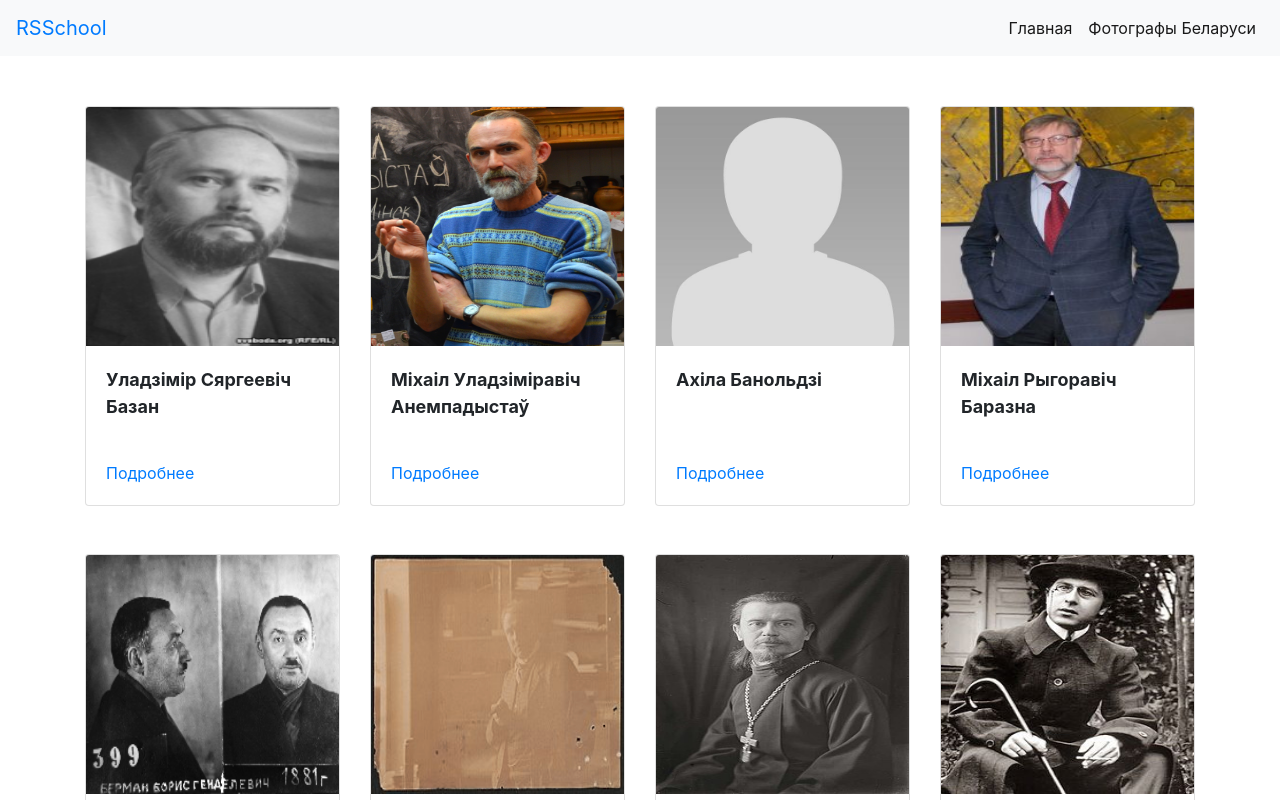
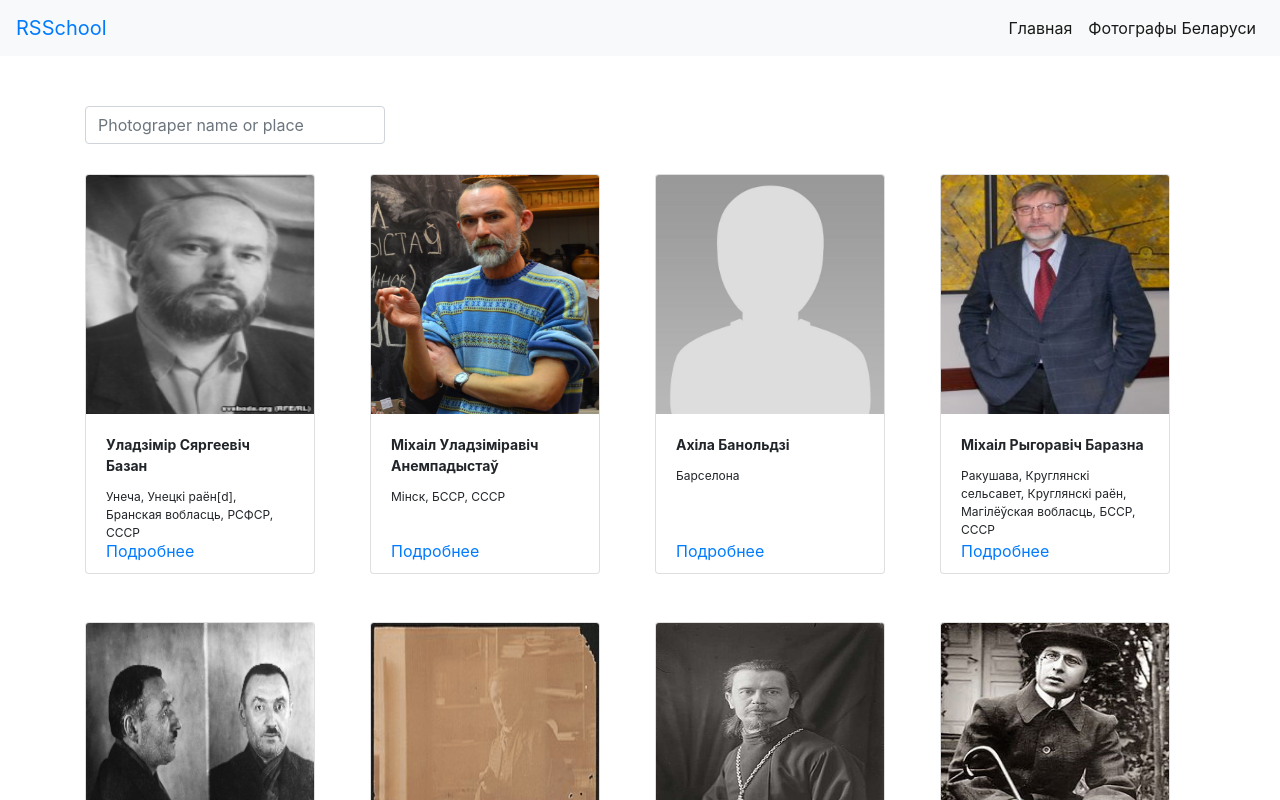
Before and after one commit to KirillTovpinets/RSConf-landing-page, a React (Create React App) app: page /photographers in a window 1280 px wide. Shown: the top 800 px of the page. Built offline with nearby package versions, Linux system fonts and the light colour scheme.

Commit message:
fead: add filter to Photograpers

```diff
--- a/src/components/List.js
+++ b/src/components/List.js
@@ -1,18 +1,42 @@
-import React, { Component } from "react";
+import React, { Component, Fragment } from "react";
 import PhotographerCard from "./PhotograperCard";
-import { Row, Col } from "reactstrap";
+import { Row, Col, Input } from "reactstrap";
 
-export default class List extends Component {
+class List extends Component {
+  state = { value: "" };
+
+  change = e => {
+    this.setState({ value: e.target.value });
+  };
+
   render = () => {
     const { data, match } = this.props;
+    const inputValue = this.state.value.toLocaleLowerCase();
+    const photograper = data
+      .filter(
+        x =>
+          x.person.toLocaleLowerCase().includes(inputValue) ||
+          x.motherland.toLocaleLowerCase().includes(inputValue)
+      )
+      .map(photographer => (
+        <Col md="3" key={photographer.id}>
+          <PhotographerCard route={match.url} data={photographer} />
+        </Col>
+      ));
     return (
-      <Row>
-        {data.map(photographer => (
-          <Col md="3" key={photographer.id}>
-            <PhotographerCard route={match.url} data={photographer} />
-          </Col>
-        ))}
-      </Row>
+      <Fragment>
+        <Input
+          type="search"
+          name="search"
+          placeholder="Photograper name or place"
+          style={{ marginBottom: "30px", width: "300px" }}
+          onChange={this.change}
+          value={this.state.value}
+        />
+        <Row>{photograper}</Row>
+      </Fragment>
     );
   };
 }
+
+export default List;
--- a/src/components/PhotograperCard.js
+++ b/src/components/PhotograperCard.js
@@ -1,5 +1,5 @@
 import React, { Component } from "react";
-import { Card, CardImg, CardBody, CardTitle } from "reactstrap";
+import { Card, CardImg, CardBody, CardTitle, CardText } from "reactstrap";
 import { Link } from "react-router-dom";
 
 class PhotograperCard extends Component {
@@ -19,17 +19,23 @@ class PhotograperCard extends Component {
         <Card
           style={{
             height: "25rem",
-            marginBottom: "3rem"
+            width: "230px",
+            marginBottom: "3rem",
+            position: "relative"
           }}
         >
           <CardImg top style={{ height: "60%" }} src={data.avatar} />
-          <CardBody style={{ height: "40%" }}>
-            <CardTitle
-              style={{ fontSize: "18px", fontWeight: "bold", height: "70%" }}
-            >
+          <CardBody>
+            <CardTitle style={{ fontSize: "14px", fontWeight: "bold" }}>
               {data.person}
             </CardTitle>
-            <Link to={route.concat(url)}>Подробнее</Link>
+            <CardText style={{ fontSize: "12px" }}>{data.motherland}</CardText>
+            <Link
+              to={route.concat(url)}
+              style={{ position: "absolute", bottom: "10px" }}
+            >
+              Подробнее
+            </Link>
           </CardBody>
         </Card>
       </div>
--- a/src/data.js
+++ b/src/data.js
@@ -1,6 +1,6 @@
+import no_photo from "./images/no_photo.jpg";
 import img0 from "./images/0.jpg";
 import img1 from "./images/1.jpg";
-import no_photo from "./images/no_photo.jpg";
 import img3 from "./images/3.jpg";
 import img4 from "./images/4.jpg";
 import img5 from "./images/5.jpg";
```
Also changed, not shown: 1 other file (tests, documents, lock files or other folders).
